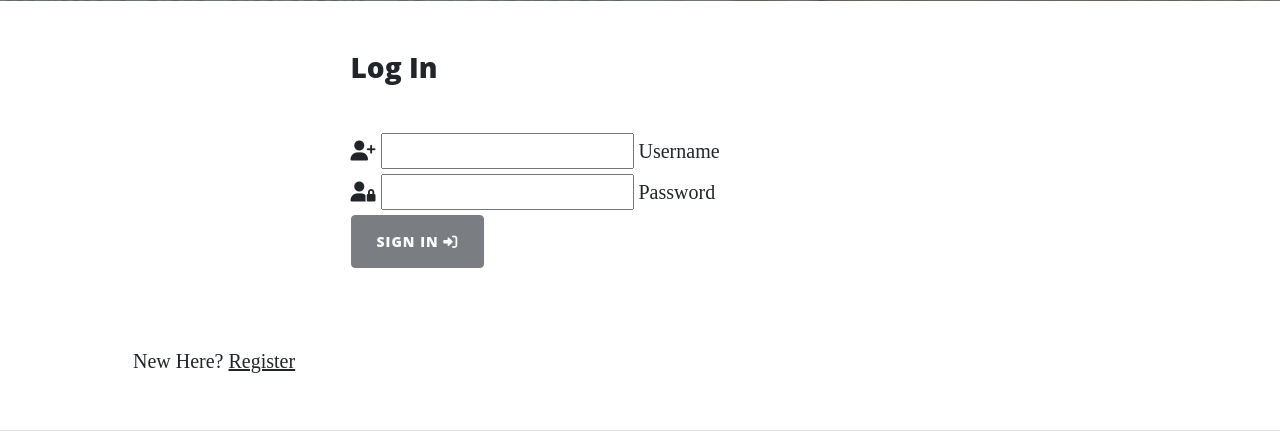
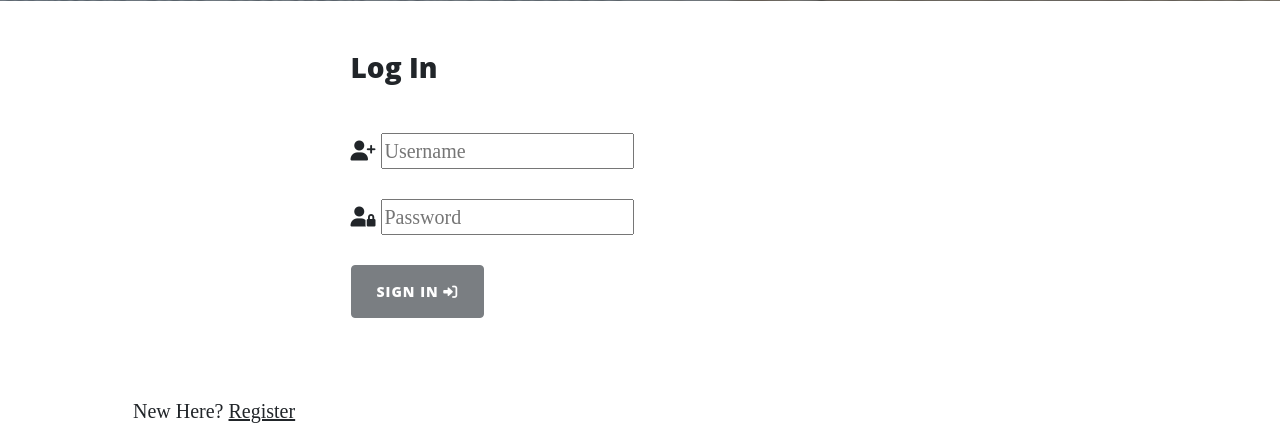
Before and after one commit to Code-Institute-Submissions/MaggieWalsh-LexiCorkResub, a Flask app: page /login in a window 1280 px wide. Shown: the part 531-978 px from the top of the page. Run offline with Flask 2, Linux system fonts and the light colour scheme; some libraries are stand-ins or nearby versions.

Commit message:
Update styling on login form

```diff
--- a/templates/login.html
+++ b/templates/login.html
@@ -9,17 +9,19 @@
                     <div class="my-5">
                         <form id="contactForm" method="POST" action="{{ url_for('login') }}">
                             <div class="form-floating">
-                                <i class="fas fa-user-plus prefix light-blue-text text-darken-4"></i>
+                                <i class="fas fa-user-plus"></i>
                                 <input id="username" name="username" type="text" minlength="5"
-                                    maxlength="15" pattern="^[a-zA-Z0-9]{5,15}$" class="validate" required>
-                                <label for="username">Username</label>
+                                    maxlength="15" pattern="^[a-zA-Z0-9]{5,15}$" class="validate" placeholder="Username"  required>
+                                <label for="username"></label>
                             </div>
+                            <br>
                             <div class="form-floating">
-                                <i class="fas fa-user-lock prefix light-blue-text text-darken-4"></i>
+                                <i class="fas fa-user-lock"></i>
                                 <input id="password" name="password" type="password" minlength="5"
-                                    maxlength="15" pattern="^[a-zA-Z0-9]{5,15}$" class="validate" required>
-                                <label for="password">Password</label>
+                                    maxlength="15" pattern="^[a-zA-Z0-9]{5,15}$" class="validate" placeholder="Password" required>
+                                <label for="password"></label>
                             </div>
+                            <br>
                             <!-- Submit Button-->
                             <button class="btn btn-dark rounded text-uppercase disabled" id="submitButton" type="submit">Sign In <i class="fas fa-sign-in-alt"></i></button>
                         </form>
```
